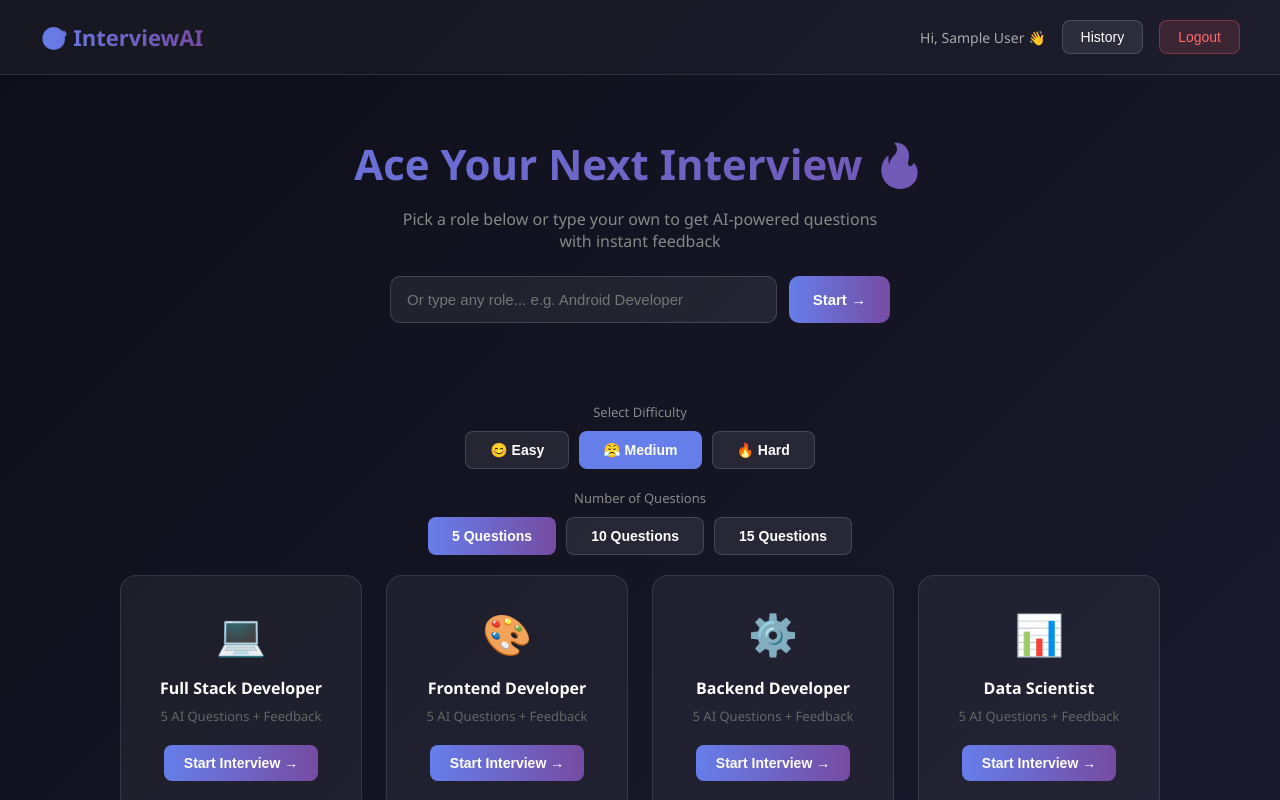
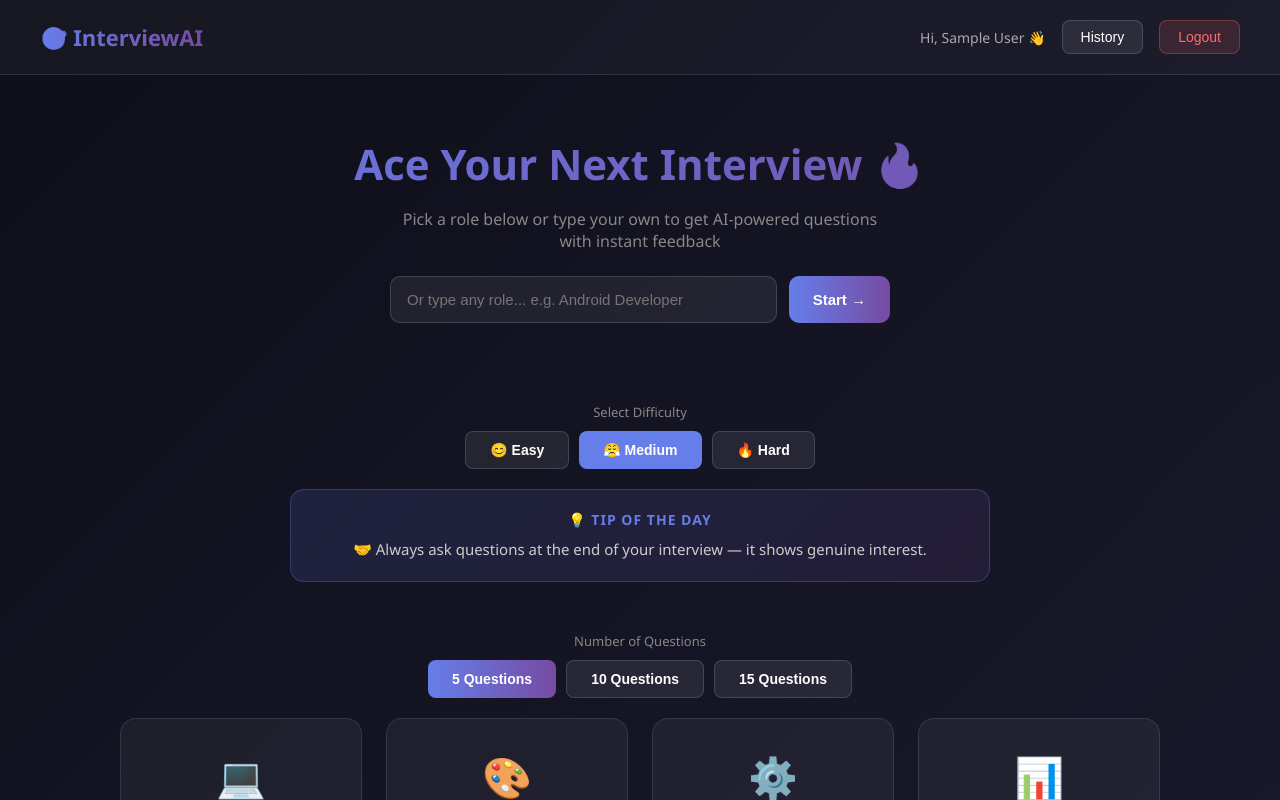
Before and after one commit to kritc-odesh-here/interview-ai, a React (Vite) app in the folder client/: page / in a window 1280 px wide. Shown: the top 800 px of the page. Built offline with nearby package versions, Linux system fonts and the light colour scheme; sample sign-in values are in the browser's storage.

Commit message:
feat: add tip of the day on home page

```diff
--- a/client/src/pages/Home.jsx
+++ b/client/src/pages/Home.jsx
@@ -12,12 +12,26 @@ const roles = [
   { title: "Machine Learning Engineer", icon: "🤖" },
 ];
 
+const tips = [
+  "⭐ Use the STAR method (Situation, Task, Action, Result) for behavioral questions.",
+  "💡 Research the company before your interview — know their product and mission.",
+  "🎯 Be specific in your answers — vague answers get low scores.",
+  "⏱️ Practice answering within 2 minutes — concise answers impress interviewers.",
+  "🤝 Always ask questions at the end of your interview — it shows genuine interest.",
+  "📚 Review data structures and algorithms even for non-coding roles.",
+  "💪 Confidence matters — speak clearly and maintain eye contact.",
+  "🔁 Practice the same question multiple times — repetition builds confidence.",
+  "📝 Prepare 3 strong examples from past experience before any interview.",
+  "🚀 Show enthusiasm — interviewers hire people who genuinely want the role.",
+];
+
 function Home() {
   const navigate = useNavigate();
   const user = JSON.parse(localStorage.getItem("user"));
   const [customRole, setCustomRole] = useState("");
   const [difficulty, setDifficulty] = useState("Medium");
   const [questionCount, setQuestionCount] = useState(5);
+  const todayTip = tips[new Date().getDate() % tips.length];
 
   const handleLogout = () => {
     localStorage.removeItem("token");
@@ -112,6 +126,12 @@ function Home() {
             </button>
           ))}
         </div>
+      </div>
+
+      {/* Tip of the Day */}
+      <div style={styles.tipBox}>
+        <p style={styles.tipTitle}>💡 Tip of the Day</p>
+        <p style={styles.tipText}>{todayTip}</p>
       </div>
 
       {/* Question Count Selector */}
@@ -318,6 +338,29 @@ const styles = {
     fontSize: "14px",
     fontWeight: "600",
   },
+  tipBox: {
+    maxWidth: "700px",
+    margin: "0 auto 50px",
+    background:
+      "linear-gradient(135deg, rgba(102,126,234,0.15), rgba(118,75,162,0.15))",
+    border: "1px solid rgba(102,126,234,0.3)",
+    borderRadius: "14px",
+    padding: "20px 24px",
+    textAlign: "center",
+  },
+  tipTitle: {
+    color: "#667eea",
+    fontWeight: "700",
+    fontSize: "14px",
+    marginBottom: "8px",
+    textTransform: "uppercase",
+    letterSpacing: "1px",
+  },
+  tipText: {
+    color: "#ccc",
+    fontSize: "15px",
+    lineHeight: "1.6",
+  },
 };
 
 export default Home;
```
